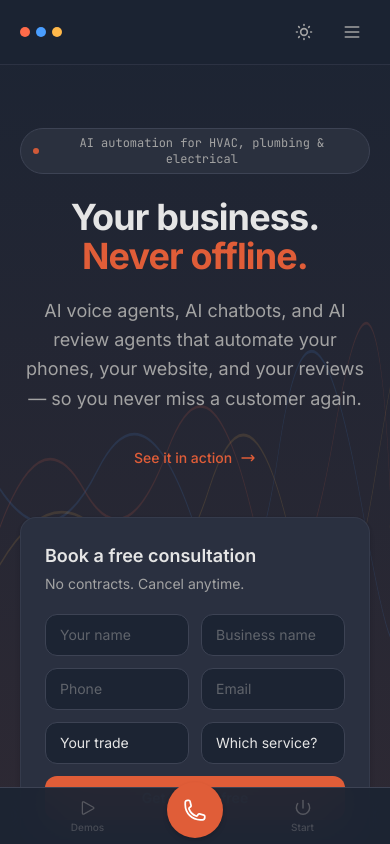
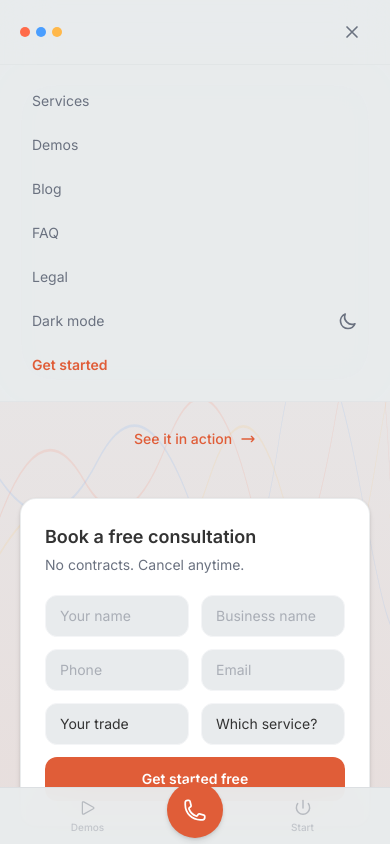
Before and after one commit to betrnames/vox-chat, a React (Vite) app: page / in a window 390 px wide. Both pictures are taken after a click on the button "Toggle menu". Shown: the top 844 px of the page. Built offline with nearby package versions, Linux system fonts and the light colour scheme.

Commit message:
mobile: theme toggle in menu, hero pill and footer polish

```diff
--- a/src/App.tsx
+++ b/src/App.tsx
@@ -61,7 +61,7 @@ function Nav() {
           <button
             onClick={toggle}
             aria-label="Toggle theme"
-            className="p-2 rounded-lg text-muted-foreground hover:text-foreground hover:bg-muted transition-colors"
+            className="hidden md:inline-flex p-2 rounded-lg text-muted-foreground hover:text-foreground hover:bg-muted transition-colors"
           >
             {dark ? (
               <svg className="w-5 h-5" fill="none" viewBox="0 0 24 24" stroke="currentColor" strokeWidth={2}>
@@ -103,6 +103,22 @@ function Nav() {
           <a href="/blog.html" className="block px-3 py-2.5 rounded-lg text-sm text-muted-foreground hover:text-foreground hover:bg-muted transition-colors">Blog</a>
           <a href="/faq.html" className="block px-3 py-2.5 rounded-lg text-sm text-muted-foreground hover:text-foreground hover:bg-muted transition-colors">FAQ</a>
           <a href="/legal.html" className="block px-3 py-2.5 rounded-lg text-sm text-muted-foreground hover:text-foreground hover:bg-muted transition-colors">Legal</a>
+          <button
+            type="button"
+            onClick={toggle}
+            className="w-full flex items-center justify-between gap-3 px-3 py-2.5 rounded-lg text-sm text-muted-foreground hover:text-foreground hover:bg-muted transition-colors"
+          >
+            <span>{dark ? 'Light mode' : 'Dark mode'}</span>
+            {dark ? (
+              <svg className="w-5 h-5 shrink-0" fill="none" viewBox="0 0 24 24" stroke="currentColor" strokeWidth={2}>
+                <path strokeLinecap="round" strokeLinejoin="round" d="M12 3v1m0 16v1m9-9h-1M4 12H3m15.364 6.364l-.707-.707M6.343 6.343l-.707-.707m12.728 0l-.707.707M6.343 17.657l-.707.707M16 12a4 4 0 11-8 0 4 4 0 018 0z" />
+              </svg>
+            ) : (
+              <svg className="w-5 h-5 shrink-0" fill="none" viewBox="0 0 24 24" stroke="currentColor" strokeWidth={2}>
+                <path strokeLinecap="round" strokeLinejoin="round" d="M20.354 15.354A9 9 0 018.646 3.646 9.003 9.003 0 0012 21a9.003 9.003 0 008.354-5.646z" />
+              </svg>
+            )}
+          </button>
           <a href="#contact" onClick={() => setMenuOpen(false)} className="block px-3 py-2.5 rounded-lg text-sm font-semibold text-primary hover:bg-primary/10 transition-colors">Get started</a>
         </div>
       )}
@@ -118,9 +134,9 @@ function Hero() {
         <div className="grid lg:grid-cols-[1.2fr_1fr] gap-12 lg:gap-16 items-center">
           {/* Left — headline */}
           <div className="text-center lg:text-left">
-            <div className="inline-flex items-center gap-2 px-3 py-1.5 rounded-full border border-input bg-muted text-muted-foreground text-xs font-mono mb-6 mx-auto lg:mx-0">
-              <span className="w-1.5 h-1.5 rounded-full bg-primary animate-pulse" />
-              AI automation for HVAC, plumbing &amp; electrical
+            <div className="inline-flex items-center justify-center gap-1.5 px-3 py-1.5 rounded-full border border-input bg-muted text-muted-foreground text-[11px] sm:text-xs font-mono mb-6 mx-auto lg:mx-0 max-w-[calc(100%-0.5rem)]">
+              <span className="block w-1.5 h-1.5 shrink-0 rounded-full bg-primary animate-pulse" aria-hidden="true" />
+              <span className="leading-none text-left">AI automation for HVAC, plumbing &amp; electrical</span>
             </div>
             <h1 className="font-serif text-4xl sm:text-5xl lg:text-6xl font-bold tracking-tight leading-[1.08] mb-5">
               Your business.<br />
```
